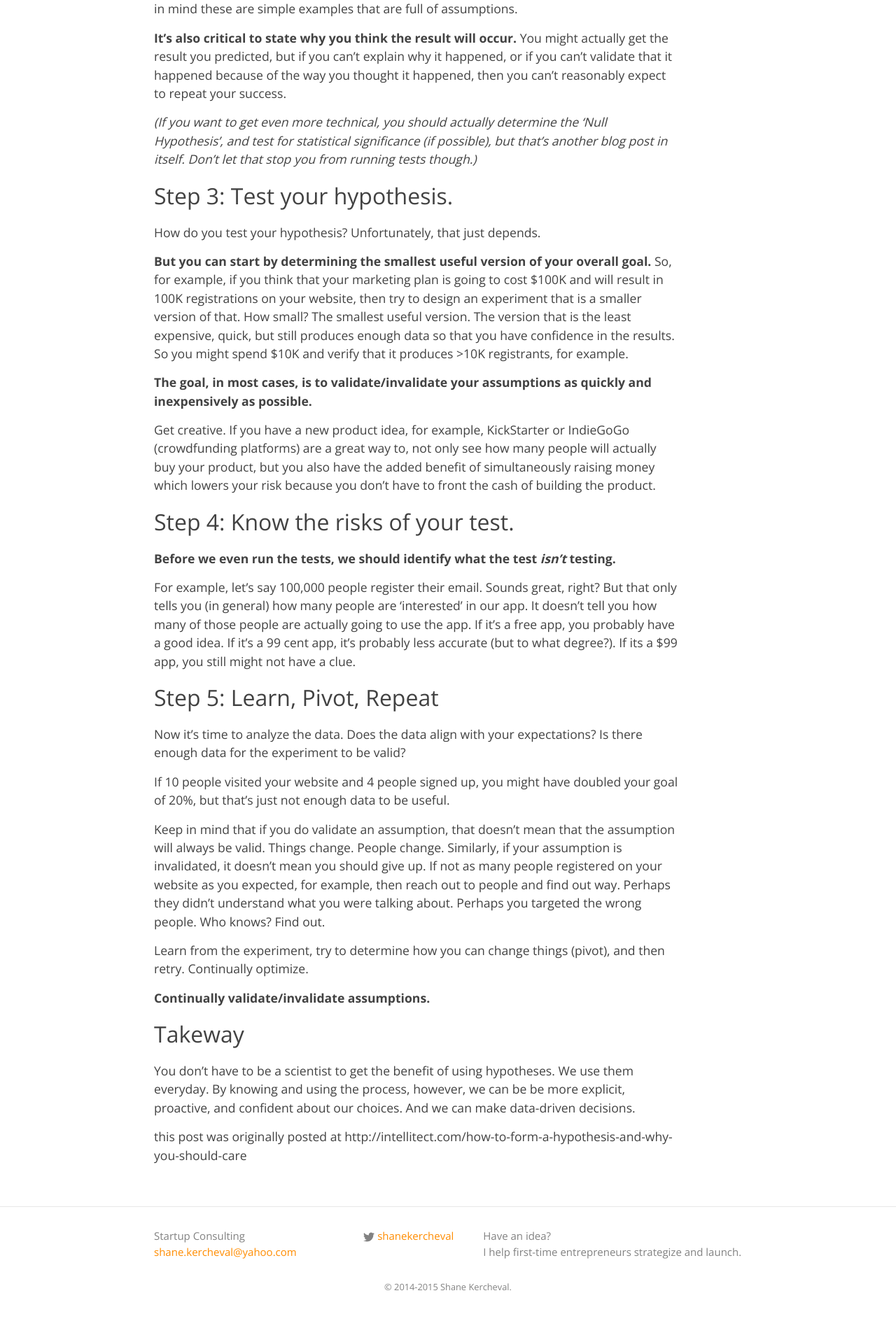
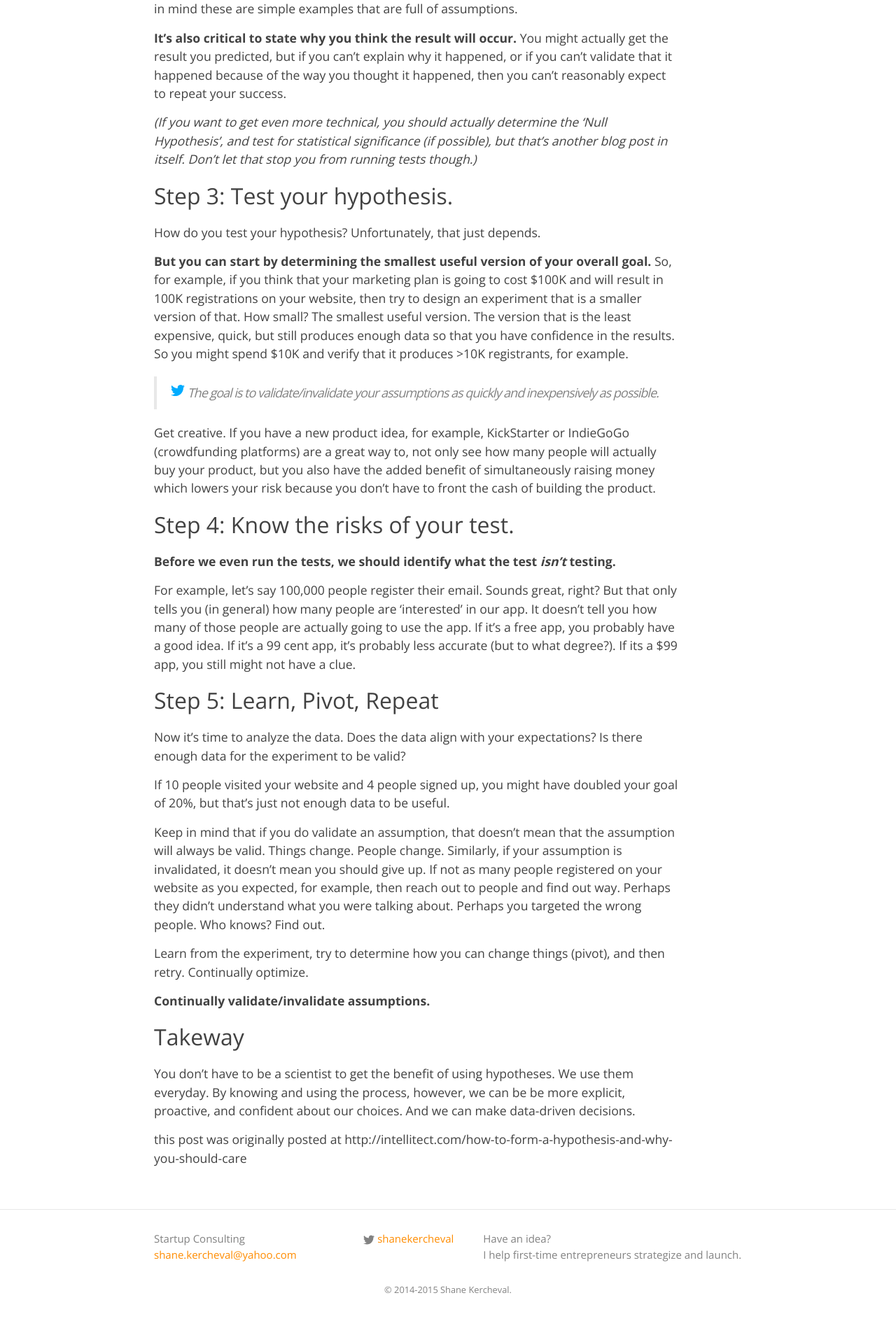
Before and after one commit to shane-kercheval/shane-kercheval.github.io, a Jekyll site: the page built from _posts/2015-10-13-how-to-form-a-hypothesis.md, in a window 1280 px wide. Shown: the part 1543-3441 px from the top of the page at 70% size. Built offline with Jekyll 4.4.1, drawn with Linux system fonts in a browser that asks for light colours; nearby versions of some CDN libraries; comment, search, counter and statistics services are not loaded.

Commit message:
added support for twitter blockquote

```diff
--- a/_posts/2015-10-13-how-to-form-a-hypothesis.md
+++ b/_posts/2015-10-13-how-to-form-a-hypothesis.md
@@ -56,7 +56,7 @@ How do you test your hypothesis? Unfortunately, that just depends.
 
 **But you can start by determining the smallest useful version of your overall goal.** So, for example, if you think that your marketing plan is going to cost $100K and will result in 100K registrations on your website, then try to design an experiment that is a smaller version of that. How small? The smallest useful version. The version that is the least expensive, quick, but still produces enough data so that you have confidence in the results. So you might spend $10K and verify that it produces >10K registrants, for example.
 
-**The goal, in most cases, is to validate/invalidate your assumptions as quickly and inexpensively as possible.**
+> [{% include icon-twitter.svg %}  The goal is to validate/invalidate your assumptions as quickly and inexpensively as possible.]( https://twitter.com/intent/tweet?text=The%20goal%20is%20to%20validate%2Finvalidate%20your%20assumptions%20as%20quickly%20and%20inexpensively%20as%20possible.%20{{ site.url }}{{ page.url }}){:target="\_blank"}
 
 Get creative. If you have a new product idea, for example, KickStarter or IndieGoGo (crowdfunding platforms) are a great way to, not only see how many people will actually buy your product, but you also have the added benefit of simultaneously raising money which lowers your risk because you don't have to front the cash of building the product.
 
--- a/css/custom.css
+++ b/css/custom.css
@@ -174,6 +174,32 @@ a:hover { /* any nav link (a) that has the class selected will get these attribu
   font-size: 1.1em;
   word-wrap: normal;
 }
+/*************
+** The following is to support twitter blockquotes
+**************/
+blockquote svg {
+  max-height: 20px;
+  max-width: 20px;
+}
+a svg path {
+  fill: #00ACFF;
+}
+blockquote a {
+  color: inherit;
+}
+blockquote a:link {
+  color: inherit;
+}
+blockquote a:visited {
+  color: inherit;
+}
+blockquote p {
+  display:inline;
+}
+blockquote {
+  padding: 10px 20px;
+  margin: 20px 0;
+}
 /**********
 ** BUTTONS!
 http://tympanus.net/codrops/2013/06/13/creative-button-styles/ (download source)
```
Also changed, not shown: README.txt.
